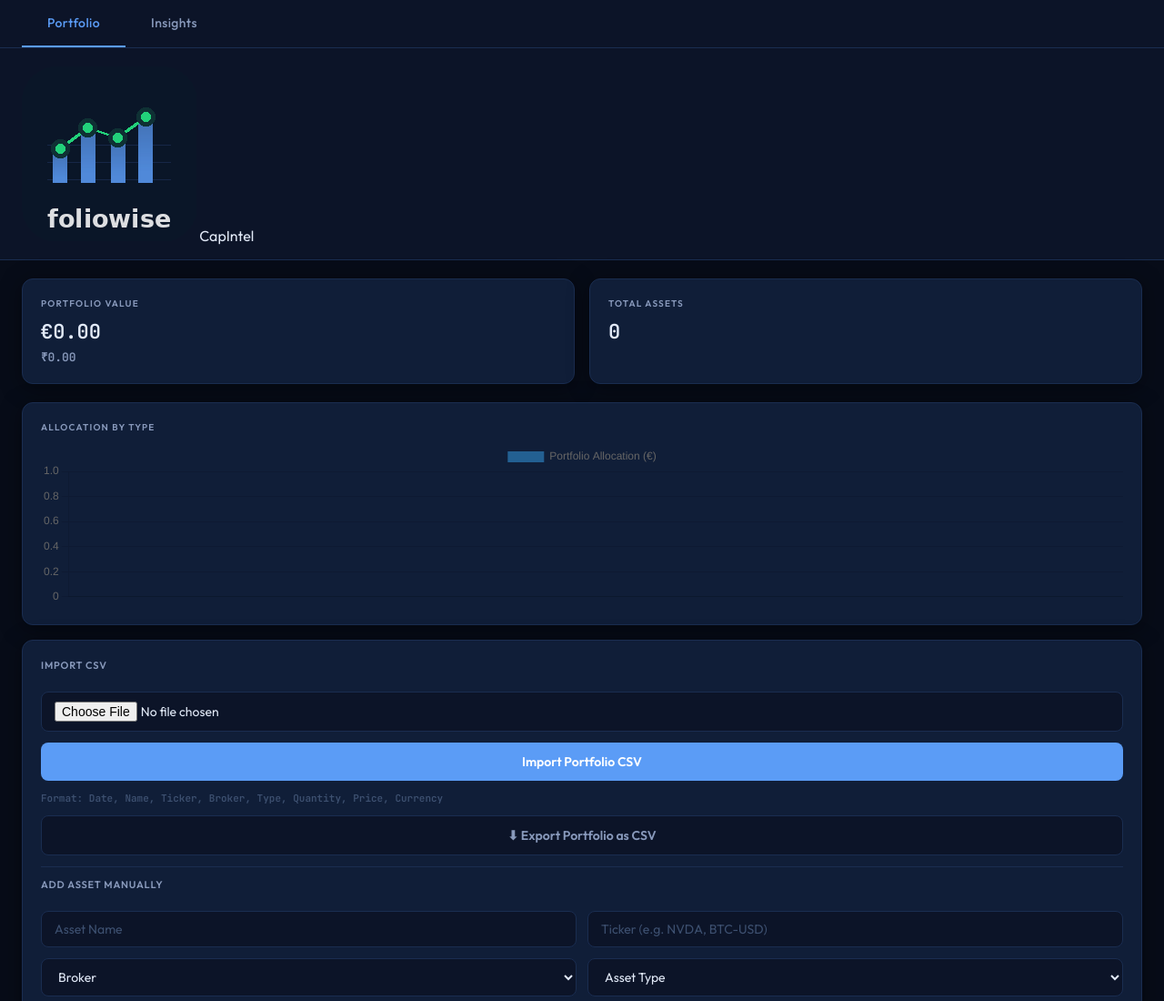
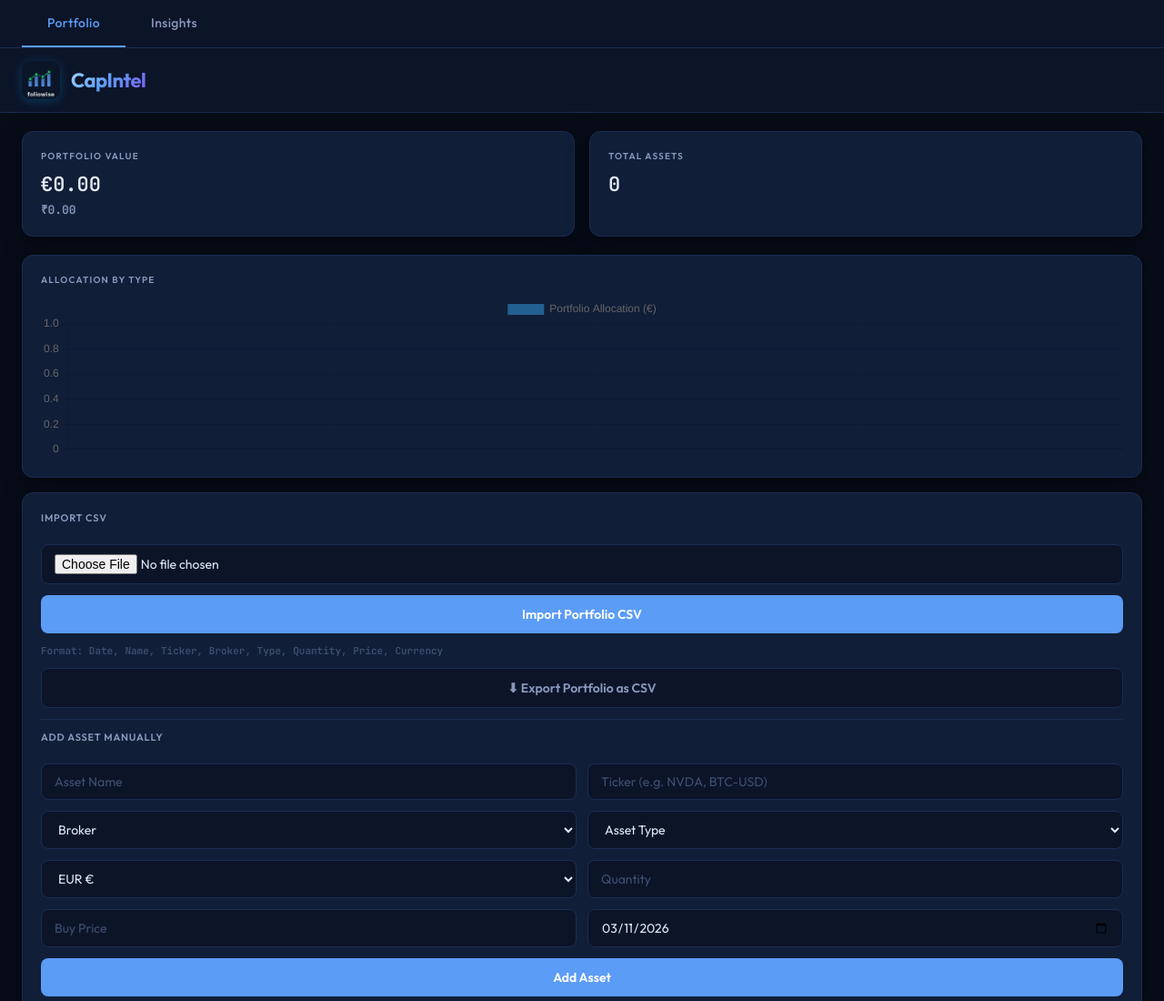
Before and after one commit to srcmenon/portfolio-pwa, a plain HTML site: page index.html in a window 1280 px wide. Shown: the top 1100 px of the page at 91% size. Drawn offline with nearby package versions, Linux system fonts and the light colour scheme; no server answers.

Commit message:
Update style.css

```diff
--- a/style.css
+++ b/style.css
@@ -55,10 +55,30 @@
 /* HEADER */
 header {
   background: var(--surface);
-  padding: 20px 24px 16px;
+  padding: 14px 24px;
   border-bottom: 1px solid var(--border);
 }
-header h1 { font-size: 20px; font-weight: 600; letter-spacing: -0.2px; }
+.app-brand {
+  display: flex;
+  align-items: center;
+  gap: 12px;
+}
+.brand-logo {
+  width: 42px;
+  height: 42px;
+  border-radius: 10px;
+  object-fit: cover;
+  box-shadow: 0 2px 12px rgba(0,180,255,0.25);
+}
+.brand-name {
+  font-size: 22px;
+  font-weight: 700;
+  letter-spacing: -0.5px;
+  background: linear-gradient(135deg, #a0d8ff, #5b9cf6, #7b5cf0);
+  -webkit-background-clip: text;
+  -webkit-text-fill-color: transparent;
+  background-clip: text;
+}
 
 /* SUMMARY */
 #summary {
```
